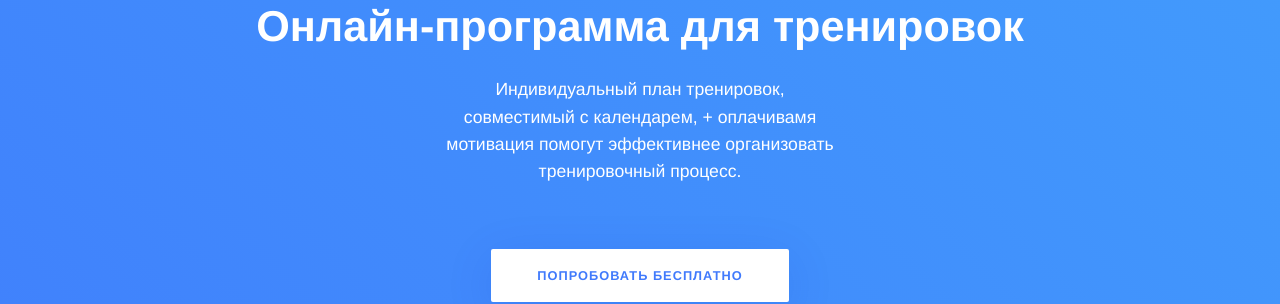
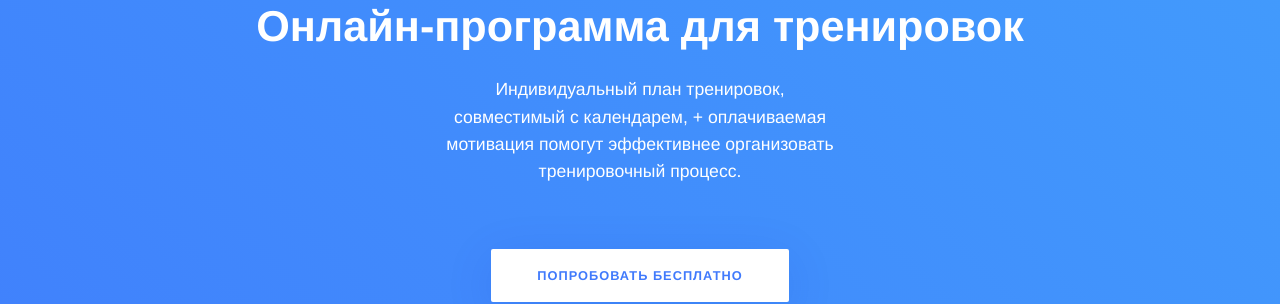
Before and after one commit to RakhimyanTim/adroholic.github.io, a Jekyll site: the page built from pages/index.html, in a window 1280 px wide and 900 px high. Shown: the part 147-451 px from the top of the window. Built offline with Jekyll 4.4.1, drawn with Linux system fonts in a browser that asks for light colours; some web fonts are replaced.

Commit message:
Update main-landing.html

```diff
--- a/_layouts/main-landing.html
+++ b/_layouts/main-landing.html
@@ -4,7 +4,7 @@
 
 <header class="{{ page.header_class }}">
 	{% include navigation/top.html %}
-	{% include components/hero/main.html image="" heading="Онлайн-программа для тренировок" subtitle="Индивидуальный план тренировок, совместимый с календарем, + оплачивамя мотивация помогут эффективнее организовать тренировочный процесс." button="Попробовать бесплатно" video="zQK9oaZeGzg" %}
+	{% include components/hero/main.html image="" heading="Онлайн-программа для тренировок" subtitle="Индивидуальный план тренировок, совместимый с календарем, + оплачиваемая мотивация помогут эффективнее организовать тренировочный процесс." button="Попробовать бесплатно" video="zQK9oaZeGzg" %}
 </header>
 
 {{ content }}
```
